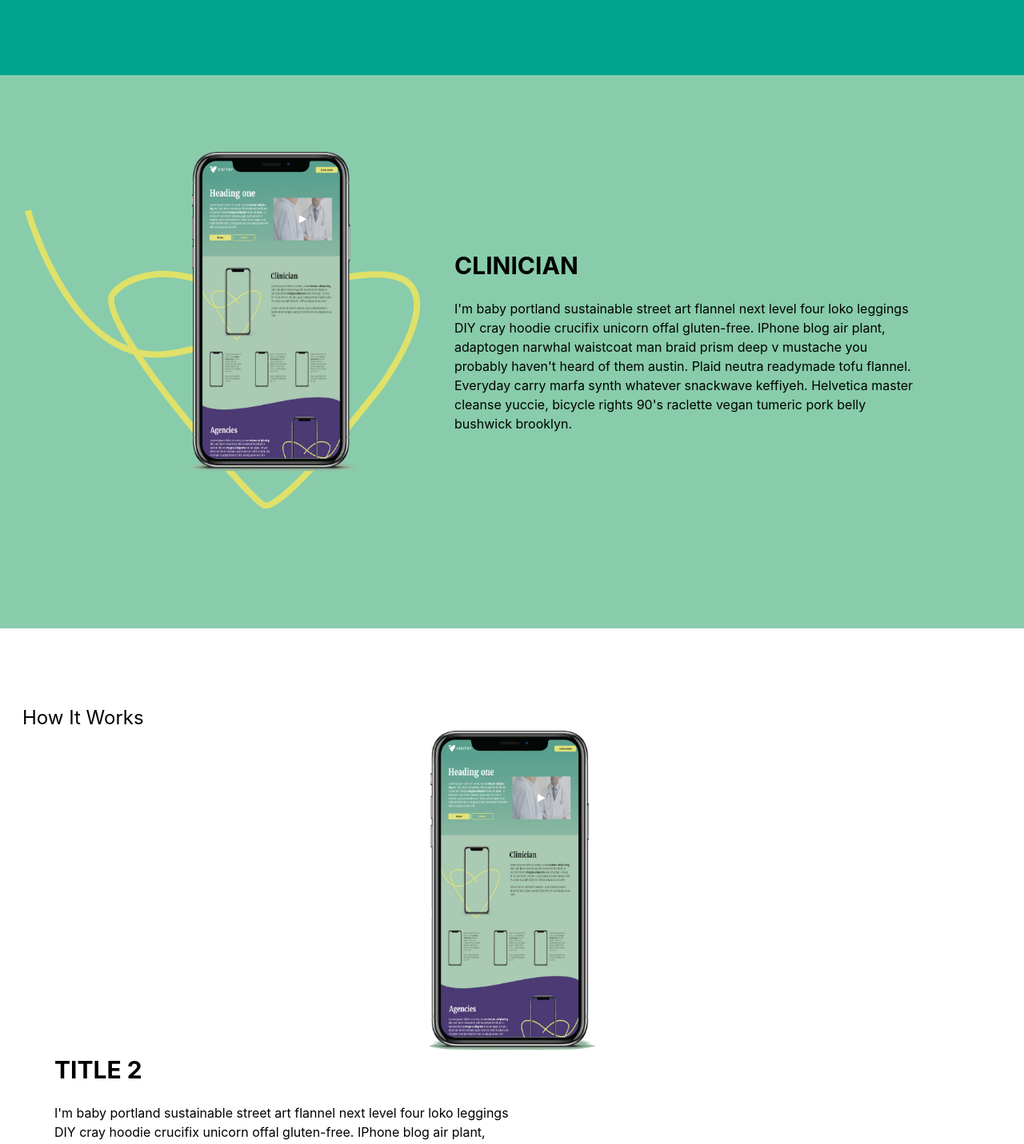
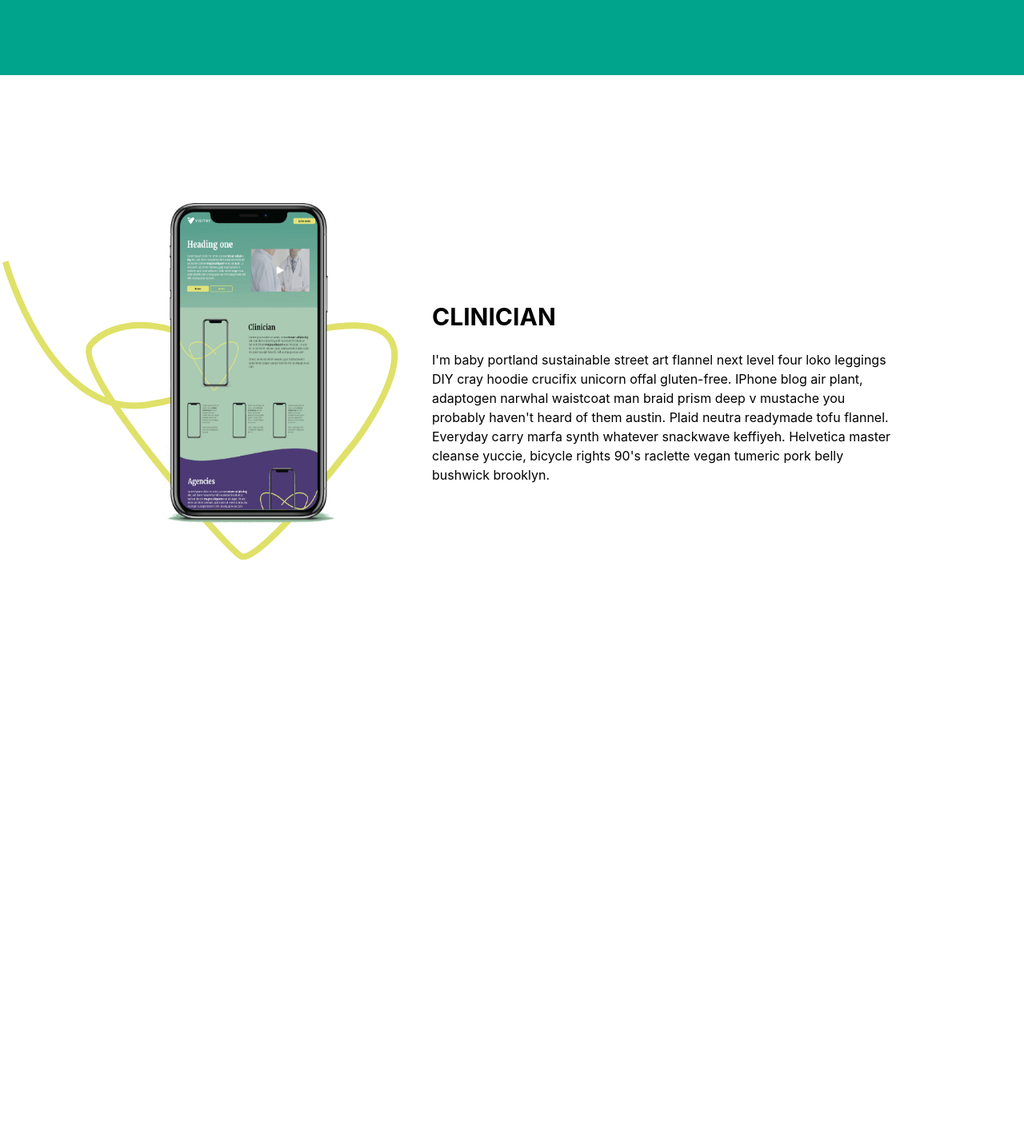
Before and after one commit to brocklis/visitry-content-page, a Next.js app: page / in a window 1280 px wide. Shown: the part 556-1987 px from the top of the page at 80% size. Built offline with nearby package versions, Linux system fonts and the light colour scheme.

Commit message:
New attempt at making Goonies style transition.

```diff
--- a/components/infiniteSectionContainer.tsx
+++ b/components/infiniteSectionContainer.tsx
@@ -1,31 +1,64 @@
-import { useState, useEffect } from 'react'
-import { InView } from 'react-intersection-observer'
-import SectionContainer from './sectionContainer'
+import { useState, useEffect, useRef } from 'react'
 
-export default function InfiniteSectionContainer(props: {className: string, slideInClassName: string, slideOutClassName: string, id: string, children: any}) {
-    const [ currBenefitIndex, setBenefitIndex ] = useState( 0 )
-
-    function loadMoreBenefits(shouldLoadMore, entry) {
-        const sections = document.querySelectorAll(`#${props.id} .section`)
-        if ( shouldLoadMore ) {
-            if ( currBenefitIndex >= sections.length - 1 ) {
-                return
+export default function InfiniteSectionContainer(props: {className?: string, id?: string, children: any}) {
+    const ref = useRef(null)
+    const heroRef = useRef(null)
+    const headerRef = useRef(null)
+    const introRef = useRef(null)
+    const [ height, setHeight ] = useState(5000)
+    const handleScroll = (evt) => {
+        const currentScrollY = window.scrollY
+        const refScrollY = ref.current.offsetTop
+        const heroHeight = heroRef.current.offsetHeight
+        const opacity = Math.min(1, ( currentScrollY - refScrollY ) / heroHeight)
+        const yTranslation = currentScrollY - (refScrollY + heroHeight)
+        if ( currentScrollY > refScrollY ) {
+            heroRef.current.style.opacity = 1 - opacity
+            headerRef.current.style.opacity = opacity
+            introRef.current.style.opacity = opacity
+            const subChild2Opacity = Math.min(1, ( ( yTranslation - introRef.current.childNodes[0].children[0].offsetHeight ) / introRef.current.childNodes[0].children[1].offsetHeight ) )
+            let subChild1Opacity = Math.min(1, ( yTranslation / introRef.current.childNodes[0].children[0].offsetHeight ))
+            let subChild0Opacity = 1 - subChild1Opacity
+            if ( subChild2Opacity > 0 ) {
+                subChild1Opacity = 1 - subChild2Opacity
+                subChild0Opacity = 0
             }
-            const newBenefitIndex = currBenefitIndex + 1
-            sections[currBenefitIndex].classList.remove(props.slideInClassName)
-            sections[currBenefitIndex].classList.add(props.slideOutClassName)
-            sections[newBenefitIndex].classList.add(props.slideInClassName)
-            sections[newBenefitIndex].classList.remove('hidden')
-            setBenefitIndex( newBenefitIndex )
-            window.scrollBy(0, -200)
+            introRef.current.childNodes[0].children[0].style.opacity = subChild0Opacity
+            introRef.current.childNodes[0].children[1].style.opacity = subChild1Opacity
+            introRef.current.childNodes[0].children[2].style.opacity = subChild2Opacity
+        } else {
+            heroRef.current.style.opacity = 1
+            headerRef.current.style.opacity = 0
+            introRef.current.style.opacity = 0
+        }
+        if ( opacity >= 1 ) {
+            headerRef.current.style.opacity = opacity
+            introRef.current.style.transform = `translateY(-${yTranslation}px)`
+        } else {
+            introRef.current.style.transform = ``
         }
     }
+    useEffect(() => {
+        setHeight(heroRef.current.offsetHeight * 4)
+        console.log(heroRef.current.offsetHeight + headerRef.current.offsetHeight + introRef.current.offsetHeight)
+        window.addEventListener('scroll', handleScroll)
+        return () => window.removeEventListener('scroll', handleScroll)
+    });
     return (
-        <>
-            <SectionContainer className={props.className} id={props.id || ""}>
-                {props.children}
-            </SectionContainer>
-            <InView onChange={loadMoreBenefits} />
-        </>
+        <section className={`relative ${props.className || ""}`} style={{"height": height}} id={props.id || ""} ref={ref}>
+            <div className="sticky-container w-full sticky top-0" id={props.id || ""}>
+                <div className="relative w-full h-screen">
+                    <div className="hero-parent absolute top-0 w-full h-screen pt-20 opacity-0" ref={heroRef}>
+                        {props.children[0]}
+                    </div>
+                    <div className="header-parent absolute top-0 w-full h-screen pt-20 opacity-0" ref={headerRef}>
+                        {props.children[1]}
+                    </div>
+                    <div className="intro-parent absolute top-0 w-full h-screen pt-20 opacity-0" ref={introRef}>
+                        {props.children[2]}
+                    </div>
+                </div>
+            </div>
+        </section>
     )
 }
--- a/pages/index.tsx
+++ b/pages/index.tsx
@@ -36,7 +36,7 @@ const Home: NextPage = () => {
           </div>
         </div>
       </SectionContainer>
-      <SectionContainer className="pt-20 bg-green-s">
+      <InfiniteSectionContainer className="pt-20" id="how-it-works">
         <div className="flex flex-col lg:flex-row items-center max-w-7xl space-x-0 lg:space-x-10 mx-auto">
           <div className="flex justify-center shadow-standard mt-10 lg:mt-0 relative">
             <div className={styles['heart-svg-container']}>
@@ -62,9 +62,8 @@ const Home: NextPage = () => {
             </p>
           </div>
         </div>
-      </SectionContainer>
-      <InfiniteSectionContainer className="pt-20" id="how-it-works" slideInClassName={styles['slide-in']} slideOutClassName={styles['slide-out']}>
-        <h1 className="text-2xl">How It Works</h1>
+        <div><h1 className="text-5xl text-center">How It Works</h1></div>
+        <div>
           <div className="section flex flex-col lg:flex-row items-center max-w-7xl space-x-0 lg:space-x-10 mx-auto">
             <div className="flex justify-center shadow-standard mt-10 lg:mt-0 relative">
               <div>
@@ -85,7 +84,7 @@ const Home: NextPage = () => {
               </p>
             </div>
           </div>
-        <div className="section hidden flex flex-col lg:flex-row items-center max-w-7xl space-x-0 lg:space-x-10 mx-auto">
+          <div className="section flex flex-col lg:flex-row items-center max-w-7xl space-x-0 lg:space-x-10 mx-auto">
             <div className="flex justify-center shadow-standard mt-10 lg:mt-0 relative">
               <div>
                 <Image
@@ -105,7 +104,7 @@ const Home: NextPage = () => {
               </p>
             </div>
           </div>
-        <div className="section hidden flex flex-col lg:flex-row items-center max-w-7xl space-x-0 lg:space-x-10 mx-auto">
+          <div className="section flex flex-col lg:flex-row items-center max-w-7xl space-x-0 lg:space-x-10 mx-auto">
             <div className="flex justify-center shadow-standard mt-10 lg:mt-0 relative">
               <div>
                 <Image
@@ -125,8 +124,9 @@ const Home: NextPage = () => {
               </p>
             </div>
           </div>
+        </div>
       </InfiniteSectionContainer>
-      <SectionContainer className="pt-20 bg-purple">
+      <InfiniteSectionContainer className="pt-20" id="how-it-works-2">
         <div className="flex flex-col lg:flex-row items-center max-w-7xl space-x-0 lg:space-x-10 mx-auto">
           <div>
             <h2 className="text-3xl uppercase font-bold text-center lg:text-left">Agencies</h2>
@@ -152,9 +152,8 @@ const Home: NextPage = () => {
             </div>
           </div>
         </div>
-      </SectionContainer>
-      <InfiniteSectionContainer id="how-it-works-2"  slideInClassName={styles['slide-in']} slideOutClassName={styles['slide-out']}>
-        <h1 className="text-2xl">How It Works</h1>
+        <h1 className="text-5xl text-center">How It Works</h1>
+        <div>
           <div className="section flex flex-col lg:flex-row items-center max-w-7xl space-x-0 lg:space-x-10 mx-auto">
             <div>
               <h2 className="text-3xl uppercase font-bold text-center lg:text-left">Title 1B</h2>
@@ -175,7 +174,7 @@ const Home: NextPage = () => {
               </div>
             </div>
           </div>
-        <div className="section hidden flex flex-col lg:flex-row items-center max-w-7xl space-x-0 lg:space-x-10 mx-auto">
+          <div className="section flex flex-col lg:flex-row items-center max-w-7xl space-x-0 lg:space-x-10 mx-auto">
             <div>
               <h2 className="text-3xl uppercase font-bold text-center lg:text-left">Title 2B</h2>
               <p className="max-w-xl py-6 text-center lg:text-left">
@@ -195,7 +194,7 @@ const Home: NextPage = () => {
               </div>
             </div>
           </div>
-        <div className="section hidden flex flex-col lg:flex-row items-center max-w-7xl space-x-0 lg:space-x-10 mx-auto">
+          <div className="section flex flex-col lg:flex-row items-center max-w-7xl space-x-0 lg:space-x-10 mx-auto">
             <div>
               <h2 className="text-3xl uppercase font-bold text-center lg:text-left">Title 3B</h2>
               <p className="max-w-xl py-6 text-center lg:text-left">
@@ -215,6 +214,7 @@ const Home: NextPage = () => {
               </div>
             </div>
           </div>
+        </div>
       </InfiniteSectionContainer>
       </Layout>
       </>
```
Lines whose indentation alone changed are shown as unchanged.
